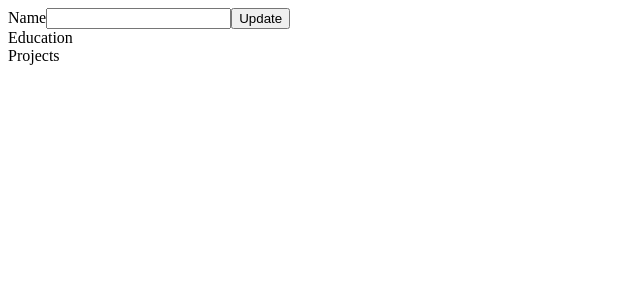
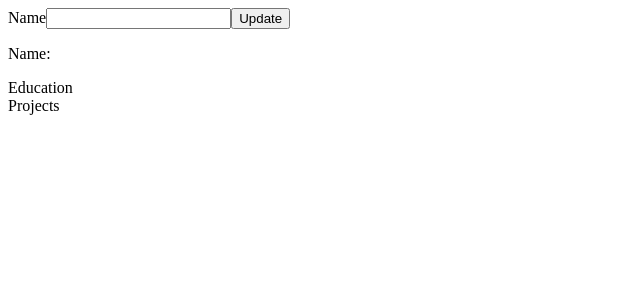
Before and after one commit to violetguos/cv-react, a React (Create React App) app: page / in a window 1280 px wide. Shown: the top 300 px of the page, without its empty margins (0-640 px from the left). Built offline with nearby package versions, Linux system fonts and the light colour scheme.

Commit message:
hacky name display w/o submit

```diff
--- a/src/components/Info.js
+++ b/src/components/Info.js
@@ -20,7 +20,8 @@ const Info = () => {
       <button type="submit">
         Update
       </button>
-    </form>
+      </form>
+      <p>Name: {name}</p>
     </div>
   )
 }
```
